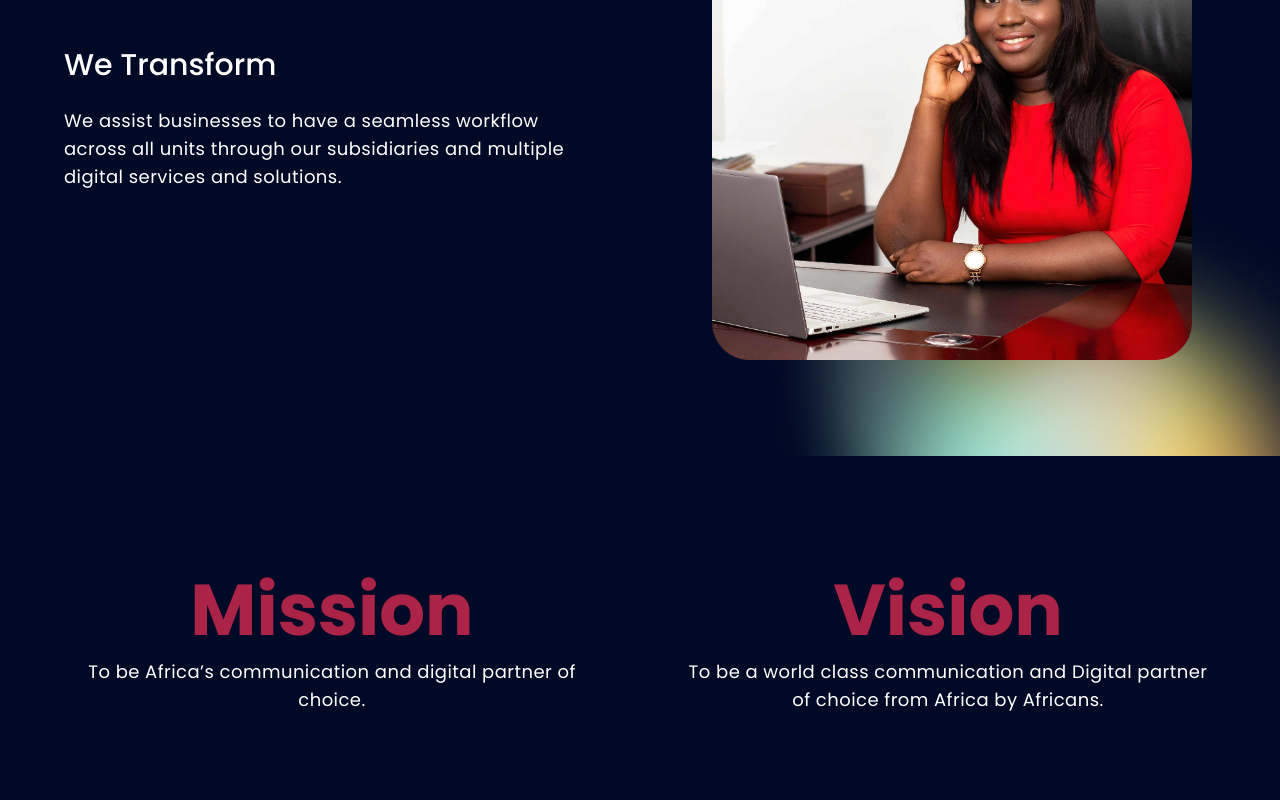
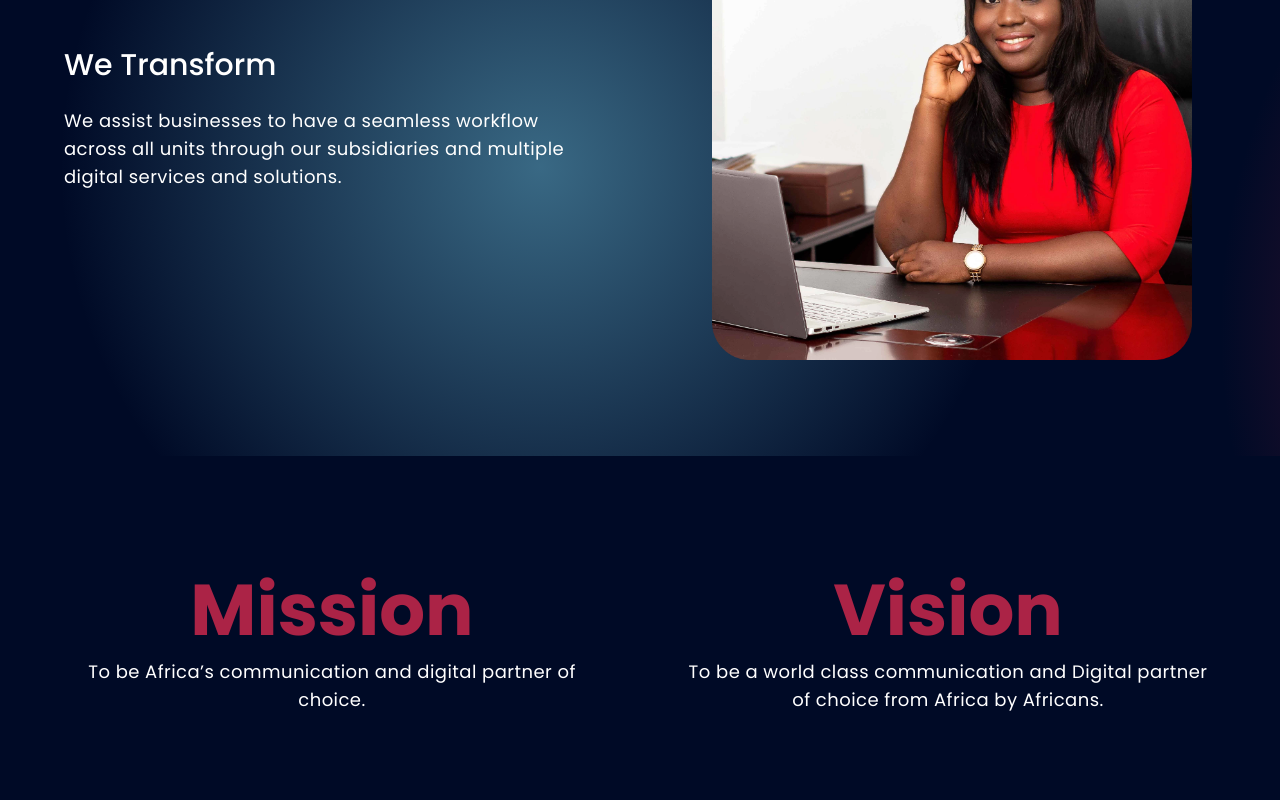
Before and after one commit to johnkdunyo/bsl-com-web, a Next.js app: page / in a window 1280 px wide. Shown: the part 2000-2800 px from the top of the page. Built offline with nearby package versions, Linux system fonts and the light colour scheme.

Commit message:
updated animation speed and icons

```diff
--- a/src/components/homePage/YouCanCountOnUs.tsx
+++ b/src/components/homePage/YouCanCountOnUs.tsx
@@ -33,9 +33,9 @@ const YouCanCountOnUs = () => {
   return (
     <section className=" flex flex-col   pt-20 -mt-10 pb-8 relative ">
       <div className="absolute bottom-0 left-0 top-0 right-0 flex flex-col  justify-between  overflow-clip  h-full">
-        <div className=" hidden sm:block border-white h-[40rem] w-[40rem]  circle circle-1 shadow-2xl blur-md"></div>
-        <div className=" border-red-400 h-[25rem] sm:h-[40rem] w-[25rem] sm:w-[40rem] top-[20%] sm:right-[50%] sm:left-[60%] circle circle-2"></div>
-        <div className=" border-green-400 h-[30rem] w-[30rem]   circle circle-3"></div>
+        {/* <div className=" hidden sm:block border-white h-[40rem] w-[40rem]  circle circle-1 shadow-2xl blur-md"></div> */}
+        <div className=" border-red-400 h-[25rem] sm:h-[80rem] w-full sm:w-[80rem] top-[20%] sm:right-[20%]  circle circle-2"></div>
+        <div className=" border-green-400 h-[25rem] sm:h-[60rem] w-full sm:w-[60rem]  circle circle-3"></div>
       </div>
 
       <div className="z-10">
--- a/src/styles/animator.css
+++ b/src/styles/animator.css
@@ -27,12 +27,12 @@
 
 @keyframes move-circle-2 {
     0% {
-        top: 0;
+        top: 100%;
         left: 50%;
     }
 
     25% {
-        top: 25%;
+        top: 50%;
         left: 100%;
     }
 
@@ -42,7 +42,7 @@
     }
 
     75% {
-        top: 75%;
+        top: 50%;
         left: 0%;
     }
 
@@ -54,30 +54,32 @@
 
 @keyframes move-circle-3 {
     0% {
-        top: 0;
+        top: 100%;
         left: 50%;
     }
 
     25% {
-        top: 0%;
-        left: 100%;
+        top: 50%;
+        left: 0%;
     }
 
     50% {
-        top: 100%;
+        top: 0%;
         left: 50%;
     }
 
     75% {
-        top: 100%;
-        left: 0%;
+        top: 50%;
+        left: 100%;
     }
 
     100% {
-        top: 0%;
+        top: 100%;
         left: 50%;
     }
 }
+
+
 
 
 
@@ -110,28 +112,28 @@
 }
 .circle {
     position: absolute;
-    animation-duration: 15s;
+    animation-duration: 30s;
     animation-iteration-count: infinite;
     animation-timing-function: linear;
 }
 
-.circle-1 {
+/* .circle-1 {
     animation-name: move-circle-1;
-    background-image: url('/assets/img/backgrounds/icons/ball1.png');
+    background-image: url('/assets/img/backgrounds/icons/ball3.png');
     background-position: center;
     background-size: cover;
-}
+} */
 
 .circle-2 {
-    animation-name: move-up-down;
-    background-image: url('/assets/img/backgrounds/icons/ball2.png');
+    animation-name: move-circle-2;
+    background-image: url('/assets/img/backgrounds/icons/ball4.svg');
     background-position: center;
     background-size: cover;
 }
 
 .circle-3 {
     animation-name: move-circle-3;
-    background-image: url('/assets/img/backgrounds/icons/ball3.png');
+    background-image: url('/assets/img/backgrounds/icons/ball5.svg');
     background-position: center;
     background-size: cover;
 }
```
Also changed, not shown: public/assets/img/backgrounds/icons/ball4.svg (added), public/assets/img/backgrounds/icons/ball5.svg (added).
